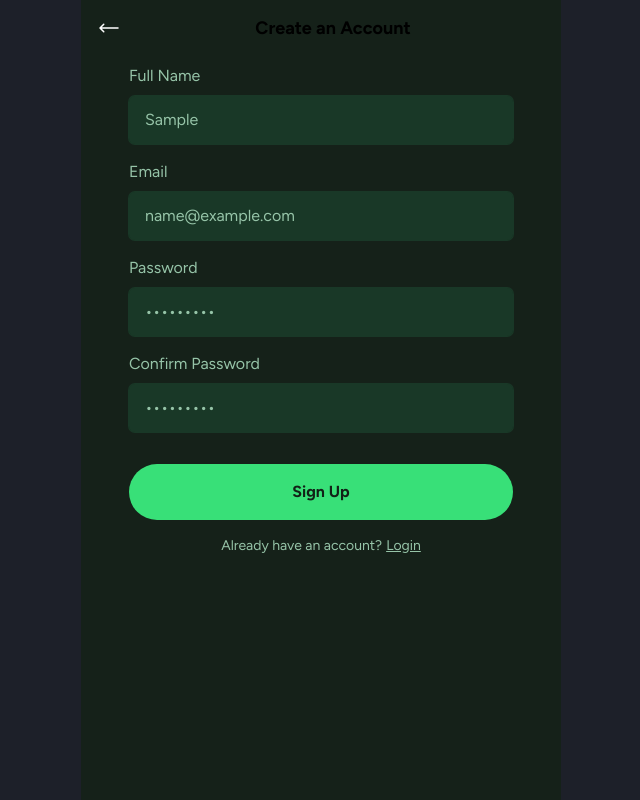
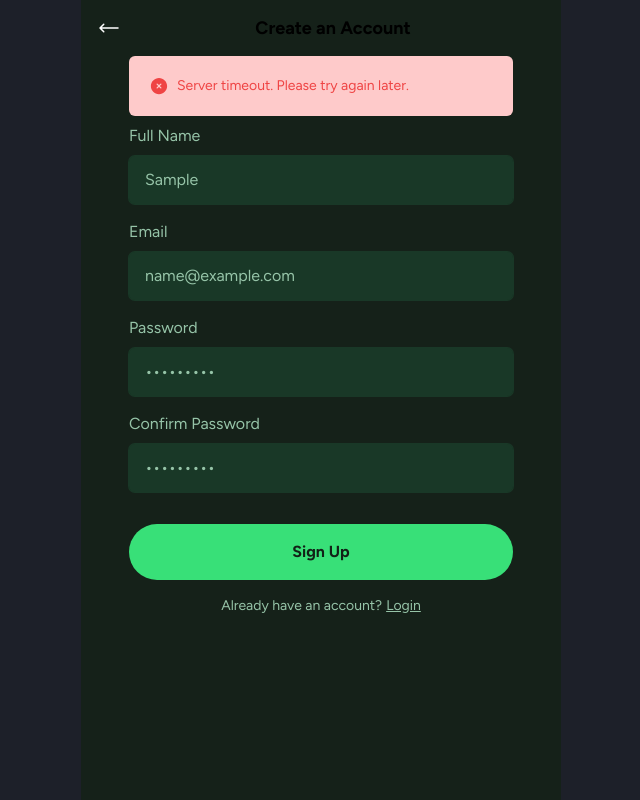
Before and after one commit to Christian-007/fit-forge-nextjs, a Next.js app: page /sign-up in a window 1280 px wide. Both pictures are taken after typing "Sample", "name@example.com", "Sample123", "Sample123" into the empty fields and a click on the button "Sign Up". Shown: the whole page, without its empty margins (319-959 px from the left). Built offline with nearby package versions, Linux system fonts and the light colour scheme; no server answers.

Commit message:
feat: show a server error alert if submitting sign up has an error

```diff
--- a/app/sign-up/page.tsx
+++ b/app/sign-up/page.tsx
@@ -1,9 +1,10 @@
 'use client';
 
+import { useState } from 'react';
 import { useForm } from 'react-hook-form';
 import Link from 'next/link';
 import { zodResolver } from '@hookform/resolvers/zod';
-import { ArrowLongLeftIcon } from '@heroicons/react/24/solid';
+import { ArrowLongLeftIcon, XCircleIcon } from '@heroicons/react/24/solid';
 
 import { SignUpFormInputs, signUpSchema } from './sign-up.schema';
 import { useUsers } from './hooks/sign-up.hooks';
@@ -35,8 +36,10 @@ export default function Page() {
     mode: 'onChange',
   });
   const { loading, createOneUser } = useUsers(usersRepository);
+  const [submitError, setSubmitError] = useState<boolean>(false);
 
   async function onSubmit(formData: SignUpFormInputs): Promise<void> {
+    setSubmitError(false);
     const [_, error] = await createOneUser({
       name: formData.fullName,
       email: formData.email,
@@ -44,7 +47,8 @@ export default function Page() {
     });
 
     if (error) {
-      console.log('', error);
+      setSubmitError(true);
+      return;
     }
   }
 
@@ -53,6 +57,12 @@ export default function Page() {
       <TopbarConfigSetter config={topbarConfig} />
       <div className="flex h-full flex-col items-center justify-center">
         <div className="w-full max-w-sm">
+          {submitError && (
+            <div className="flex w-full items-center rounded-md bg-red-200 p-5 text-red-500">
+              <XCircleIcon className="size-5 text-red-500" />
+              <span className="ml-2 text-sm">Server timeout. Please try again later.</span>
+            </div>
+          )}
           <form onSubmit={handleSubmit(onSubmit)}>
             <div className="mb-4">
               <label htmlFor="fullName" className="my-2 block text-[#96C4A8]">
```
